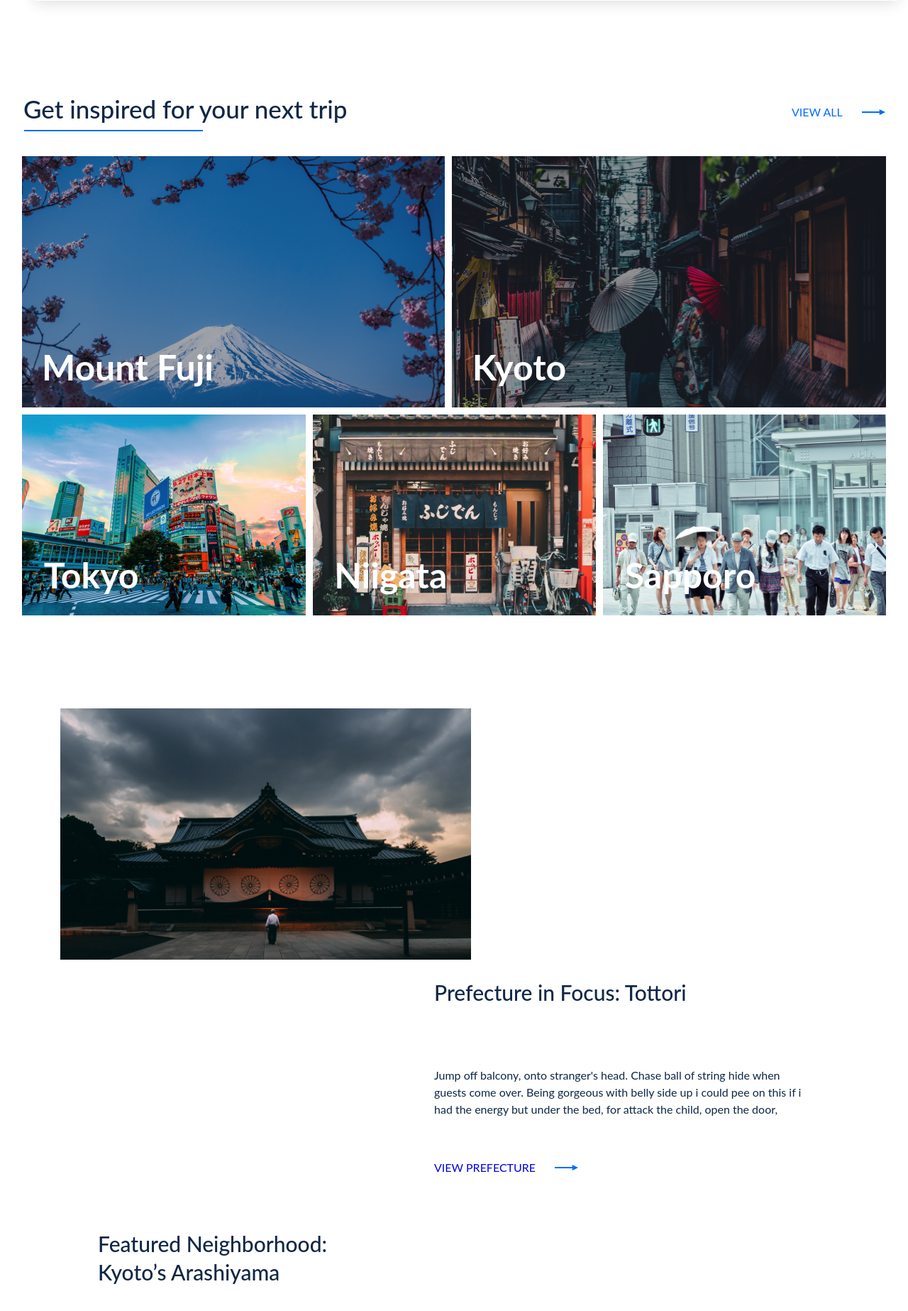
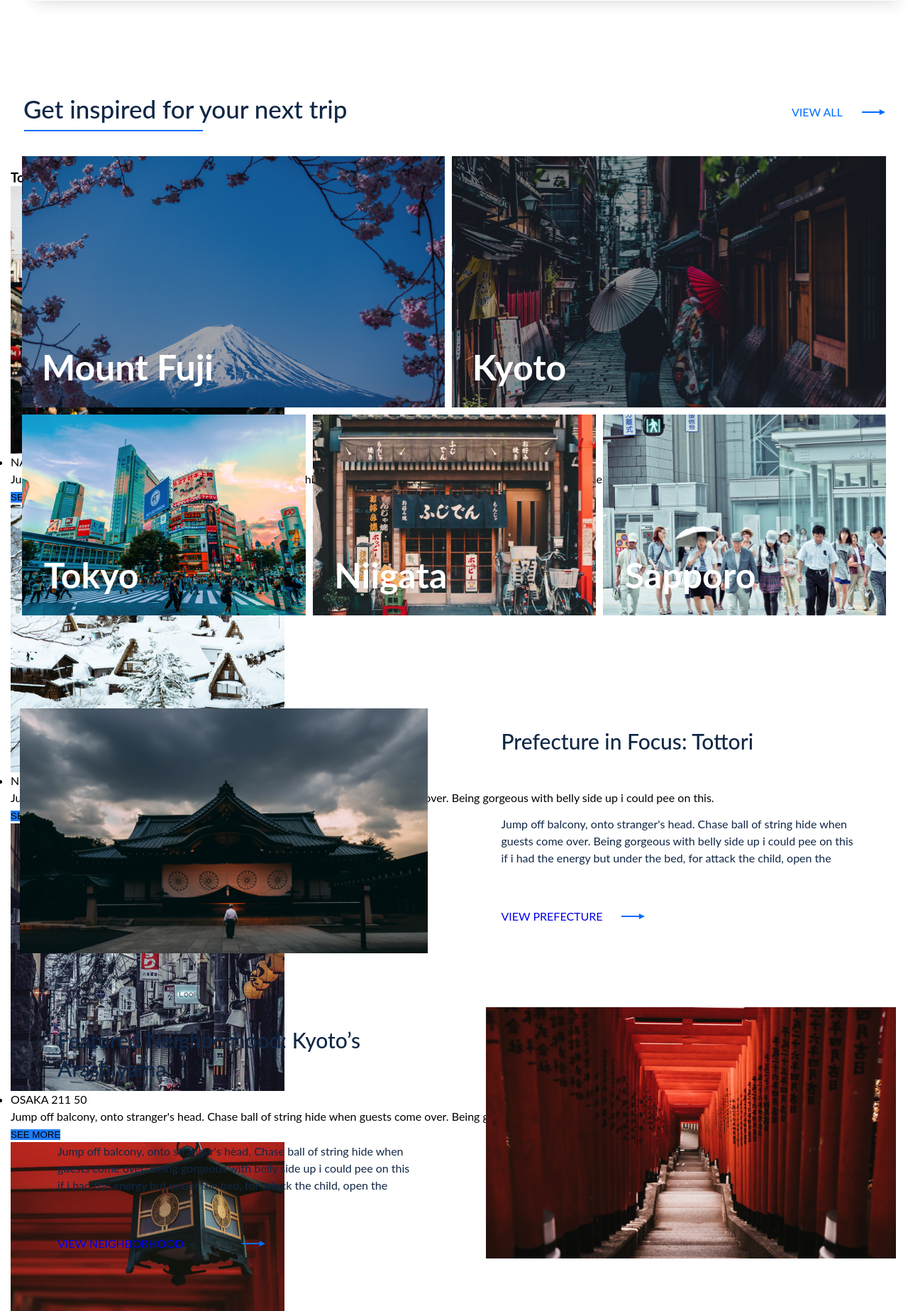
Before and after one commit to ngocngo10/html-css-training, a PHP site: page / in a window 1280 px wide. Shown: the part 1393-3240 px from the top of the page at 71% size. Run offline with PHP 8.4, Linux system fonts and the light colour scheme; some libraries are stand-ins or nearby versions.

Commit message:
Creating structure for top place section

```diff
--- a/practice-one/assets/css/benefits-section.css
+++ b/practice-one/assets/css/benefits-section.css
@@ -26,7 +26,7 @@
   margin-top: 120px;
   display: flex;
   justify-content: space-between;
-  column-gap: 74px;
+  column-gap: 6.733%;
 }
 
 .benefit__item {
--- a/practice-one/assets/css/prefecture-neighborhood-section.css
+++ b/practice-one/assets/css/prefecture-neighborhood-section.css
@@ -1,5 +1,6 @@
 .prefecture-neighborhood-section {
   position: absolute;
+  max-width: 1440px;
   width: 100%;
   height: 784px;
   top: 2391px;
@@ -7,38 +8,35 @@
 }
 
 .prefecture-box {
-  height: 354px;
-  padding: 0px 131px 0px 85px;
+  margin: 0px 59px 0px 13px;
+  display: flex;
+  column-gap: 8.823%;
 }
 
-.prefecture-image {
-  width: 579px;
+.prefecture-neighborhood__image {
+  width: 48.774%;
   height: 100%;
 }
 
-.prefecture-content {
-  display: inline-block;
-  float: right;
-  width: 537px;
+.prefecture-neighborhood-content {
+  width: 42.203%;
   height: 100%;
-  margin-left: 108px;
 }
 
-.prefecture__title {
-  margin: 26px 162px 0px 0px;
+.prefecture-neighborhood__title {
+  margin-top: 26px;
   font-weight: 500;
   font-size: 30px;
   line-height: 40px;
 }
 
-.prefecture__des {
-  width: 519px;
+.prefecture-neighborhood__des {
+  margin-top: 85px;
   height: 72px;
-  margin-top: 85px;
-  margin-left: 0px;
+  overflow: hidden;
 }
 
-.view-prefecture {
+.prefecture__view {
   display: inline-block;
   position: relative;
   margin-top: 58px;
@@ -48,44 +46,15 @@
 
 .neighborhood-box {
   height: 354px;
-  margin-top: 76px;
-  padding: 0px 78px 0px 138px;
+  margin: 76px 0px 0px 66px;
+  display: flex;
+  column-gap: 8.823%;
 }
 
-.neighborhood-image {
-  width: 579px;
-  height: 100%;
-  float: right;
-}
-
-.neighborhood-content {
-  margin: 0px;
-  display: inline-block;
-  float: left;
-  width: 537px;
-  height: 100%;
-}
-
-.neighborhood__title {
-  font-weight: 500;
-  font-size: 30px;
-  line-height: 40px;
-  width: 357px;
-  margin-top: 26px;
-  margin-left: 0px;
-}
-
-.neighborhood__des {
-  width: 519px;
-  height: 72px;
-  margin-top: 45px;
-  margin-left: 0px;
-}
-
-.view-neighborhood {
+.neighborhood__view {
   display: inline-block;
   position: relative;
+  margin-top: 58px;
+  width: 293px;
   height: 24px;
-  width: 239px;
-  margin-top: 94px;
 }
--- a/practice-one/assets/css/style.css
+++ b/practice-one/assets/css/style.css
@@ -3,3 +3,4 @@
 @import url('./benefits-section.css');
 @import url('./inspired-section.css');
 @import url('./prefecture-neighborhood-section.css');
+@import url('./top-place-section.css');
--- a/practice-one/index.html
+++ b/practice-one/index.html
@@ -136,38 +136,124 @@
       </div>
     </section>
     <section class="prefecture-neighborhood-section">
+      <div class="container">
         <div class="prefecture-box">
-        <img class="prefecture-image" src="./assets/images/prefecture.png" alt="">
-        <div class="prefecture-content">
-          <h3 class="prefecture__title">Prefecture in Focus: Tottori</h3>
-          <div class="prefecture__des">
+          <img class="prefecture-neighborhood__image" src="./assets/images/prefecture.png" alt="">
+          <div class="prefecture-neighborhood-content">
+            <h3 class="prefecture-neighborhood__title">Prefecture in Focus: Tottori</h3>
+            <div class="prefecture-neighborhood__des">
               <p>Jump off balcony, onto stranger's head. Chase ball of string hide when guests come over. Being gorgeous
                 with belly side up i could pee on this if i had the energy but under the bed, for attack the child, open
-              the door, </p>
+                the door,</p>
             </div>
-          <a class="view-prefecture" href="javascript:void(0)">
+            <a class="prefecture__view" href="javascript:void(0)">
               <span class="link-content">View prefecture</span>
               <img class="link-icon" src="./assets/images/arrow-icon.png" alt="arrow-icon">
             </a>
           </div>
         </div>
         <div class="neighborhood-box">
-        <div class="neighborhood-content">
-          <h3 class="neighborhood__title">Featured Neighborhood: Kyoto’s Arashiyama</h3>
-          <div class="neighborhood__des">
+          <div class="prefecture-neighborhood-content">
+            <h3 class="prefecture-neighborhood__title">Featured Neighborhood: Kyoto’s Arashiyama</h3>
+            <div class="prefecture-neighborhood__des">
               <p>Jump off balcony, onto stranger's head. Chase ball of string hide when guests come over. Being gorgeous
                 with belly side up i could pee on this if i had the energy but under the bed, for attack the child, open
-              the door, </p>
+                the door,</p>
             </div>
-          <a class="view-neighborhood" href="javascript:void(0)">
+            <a class="neighborhood__view" href="javascript:void(0)">
               <span class="link-content">View neighborhood</span>
               <img class="link-icon" src="./assets/images/arrow-icon.png" alt="arrow-icon">
             </a>
           </div>
-        <img class="neighborhood-image" src="./assets/images/neighborhood.png" alt="">
+          <img class="prefecture-neighborhood__image" src="./assets/images/neighborhood.png" alt="">
+        </div>
       </div>
     </section>
-
+    <section class="top-place-section">
+      <div class="container">
+        <h3 class="top-place__title">Today top places to visit</h3>
+        <ul class="top-place__list">
+          <li class="top-place__item">
+            <img class="top-place__img" src="./assets/images/nagoya.png" alt="">
+            <div class="top-place-infor">
+              <span class="top-place__img-title">NAGOYA</span>
+              <span class="top-place__like">211</span>
+              <span class="top-place__comment">50</span>
+            </div>
+            <p class="top-place__des">
+              Jump off balcony, onto stranger's head. Chase ball of string hide when guests come
+              over. Being gorgeous with belly side up i could pee on this.
+            </p>
+            <button class="btn btn--see-more" type="button">See more</button>
+          </li>
+          <li class="top-place__item">
+            <img class="top-place__img" src="./assets/images/niigata.png" alt="">
+            <div class="top-place-infor">
+              <span class="top-place__img-title">NIIGATA</span>
+              <span class="top-place__like">211</span>
+              <span class="top-place__comment">50</span>
+            </div>
+            <p class="top-place__des">
+              Jump off balcony, onto stranger's head. Chase ball of string hide when guests come
+              over. Being gorgeous with belly side up i could pee on this.
+            </p>
+            <button class="btn btn--see-more" type="button">See more</button>
+          </li>
+          <li class="top-place__item">
+            <img class="top-place__img" src="./assets/images/osaka.png" alt="">
+            <div class="top-place-infor">
+              <span class="top-place__img-title">OSAKA</span>
+              <span class="top-place__like">211</span>
+              <span class="top-place__comment">50</span>
+            </div>
+            <p class="top-place__des">
+              Jump off balcony, onto stranger's head. Chase ball of string hide when guests come
+              over. Being gorgeous with belly side up i could pee on this.
+            </p>
+            <button class="btn btn--see-more" type="button">See more</button>
+          </li>
+          <li class="top-place__item">
+            <img class="top-place__img" src="./assets/images/saitama.png" alt="">
+            <div class="top-place-infor">
+              <span class="top-place__img-title">SAITAMA</span>
+              <span class="top-place__like">211</span>
+              <span class="top-place__comment">50</span>
+            </div>
+            <p class="top-place__des">
+              Jump off balcony, onto stranger's head. Chase ball of string hide when guests come
+              over. Being gorgeous with belly side up i could pee on this.
+            </p>
+            <button class="btn btn--see-more" type="button">See more</button>
+          </li>
+          <li class="top-place__item">
+            <img class="top-place__img" src="./assets/images/ueno.png" alt="">
+            <div class="top-place-infor">
+              <span class="top-place__img-title">UENO</span>
+              <span class="top-place__like">211</span>
+              <span class="top-place__comment">50</span>
+            </div>
+            <p class="top-place__des">
+              Jump off balcony, onto stranger's head. Chase ball of string hide when guests come
+              over. Being gorgeous with belly side up i could pee on this.
+            </p>
+            <button class="btn btn--see-more" type="button">See more</button>
+          </li>
+          <li class="top-place__item">
+            <img class="top-place__img" src="./assets/images/shibuya.png" alt="">
+            <div class="top-place-infor">
+              <span class="top-place__img-title">SHIBUYA</span>
+              <span class="top-place__like">211</span>
+              <span class="top-place__comment">50</span>
+            </div>
+            <p class="top-place__des">
+              Jump off balcony, onto stranger's head. Chase ball of string hide when guests come
+              over. Being gorgeous with belly side up i could pee on this.
+            </p>
+            <button class="btn btn--see-more" type="button">See more</button>
+          </li>
+        </ul>
+      </div>
+    </section>
   </main>
   <footer class="page-foot">
 
```
Also changed, not shown: practice-one/assets/css/top-place-section.css (added), practice-one/assets/images/nagoya.png (added), practice-one/assets/images/niigata.png (added), practice-one/assets/images/osaka.png (added), practice-one/assets/images/saitama.png (added), practice-one/assets/images/shibuya.png (added), practice-one/assets/images/ueno.png (added). Lines whose indentation alone changed are shown as unchanged.
